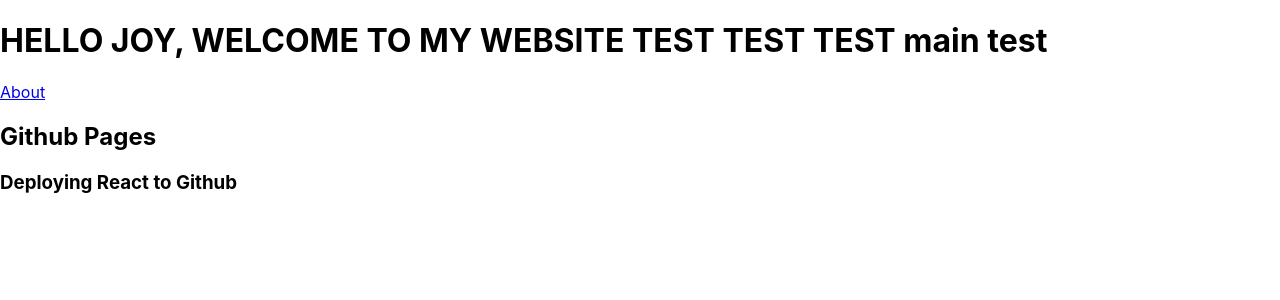
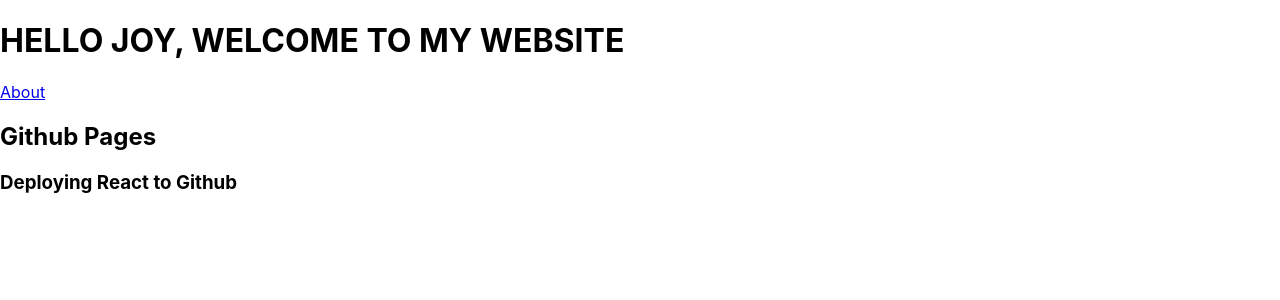
Before and after one commit to reidwyde/reidwyde.github.io, a React (Create React App) app: page /#/ in a window 1280 px wide. Shown: the top 300 px of the page. Built offline with nearby package versions, Linux system fonts and the light colour scheme.

Commit message:
chore: testing update

```diff
--- a/src/App.tsx
+++ b/src/App.tsx
@@ -7,7 +7,7 @@
 function App() {
   return (
    <div>
-     <h1> HELLO JOY, WELCOME TO MY WEBSITE TEST TEST TEST main test</h1>
+     <h1> HELLO JOY, WELCOME TO MY WEBSITE</h1>
      <Link to="/about">About</Link>
     <h2>Github Pages</h2>
     <h3>Deploying React to Github</h3>
```
